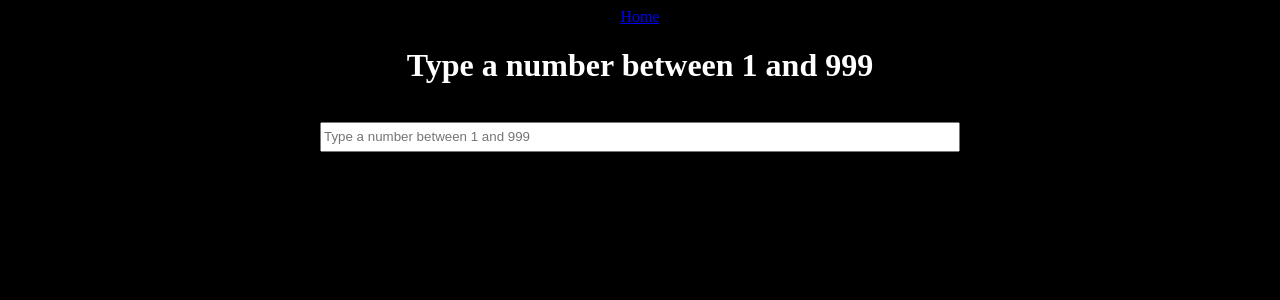
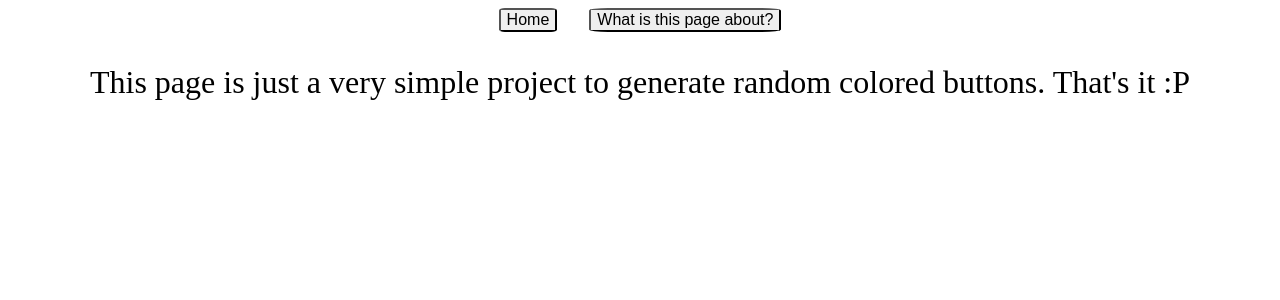
Before and after one commit to fmagesty/button-aesthetics, a React (Create React App) app: page /about in a window 1280 px wide. Shown: the top 300 px of the page. Built offline with nearby package versions, Linux system fonts and the light colour scheme.

Commit message:
minor updates and addition of about page

```diff
--- a/src/App/App.js
+++ b/src/App/App.js
@@ -1,13 +1,24 @@
 import React from "react";
 import { BrowserRouter as Router, Switch, Route, Link } from "react-router-dom";
-import Homepage from "./Homepage";
+import Homepage from "./Pages/Homepage/Homepage";
+import About from "./Pages/About/About";
 
 const App = () => {
   return (
     <Router>
       <div>
-        <Link to="/">Home</Link>
+        <button className="pages-btn">
+          <Link to="/">Home</Link>
+        </button>
+        <button className="pages-btn">
+          <Link to="/about">What is this page about?</Link>
+        </button>
+      </div>
+      <div>
         <Switch>
+          <Route path="/about">
+            <About />
+          </Route>
           <Route path="/">
             <Homepage />
           </Route>
--- /dev/null
+++ b/src/App/Pages/About/About.js
@@ -0,0 +1,14 @@
+import React from "react";
+
+const About = () => {
+  return (
+    <div>
+      <p className="about-txt">
+        This page is just a very simple project to generate random colored
+        buttons. That's it :P
+      </p>
+    </div>
+  );
+};
+
+export default About;
--- a/src/App/InputColorNum.js
+++ b/src/App/Pages/Homepage/Components/InputColorNum.js
@@ -10,7 +10,7 @@ const InputColorNum = () => {
 
   return (
     <div>
-      <h1>Type a number between 1 and 999</h1>
+      <h1>Type a number between 1 and 1000</h1>
       <input
         type="number"
         placeholder="Type a number between 1 and 999"
--- a/src/App/Homepage.js
+++ b/src/App/Pages/Homepage/Homepage.js
@@ -1,5 +1,5 @@
 import React from "react";
-import InputColorNum from "./InputColorNum";
+import InputColorNum from "./Components/InputColorNum";
 
 const Homepage = () => {
   return (
--- a/src/index.css
+++ b/src/index.css
@@ -1,8 +1,8 @@
 body {
   /* background-color: #2e5090; */
-  background-color: black;
+  background-color: white;
   /* color: #ffff33; */
-  color: white;
+  color: black;
   text-align: center;
 }
 .input-colorNum {
@@ -11,3 +11,15 @@ body {
   width: 50%;
   height: 1.5rem;
 }
+.pages-btn > a {
+  text-decoration: none;
+  font-size: 1rem;
+  color: black;
+}
+.pages-btn {
+  border-radius: 10%;
+  margin: 0rem 1rem;
+}
+p {
+  font-size: 2rem;
+}
```
Also changed, not shown: src/App/Pages/Homepage/Components/ButtonsGenerator.js (renamed from src/App/ButtonsGenerator.js).
